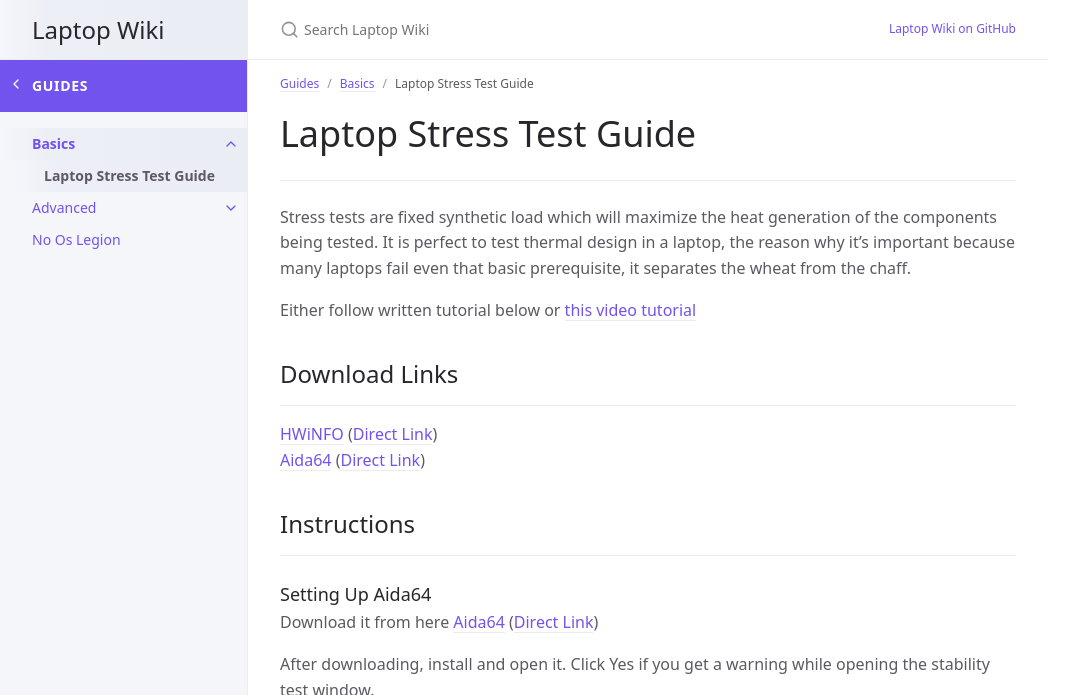
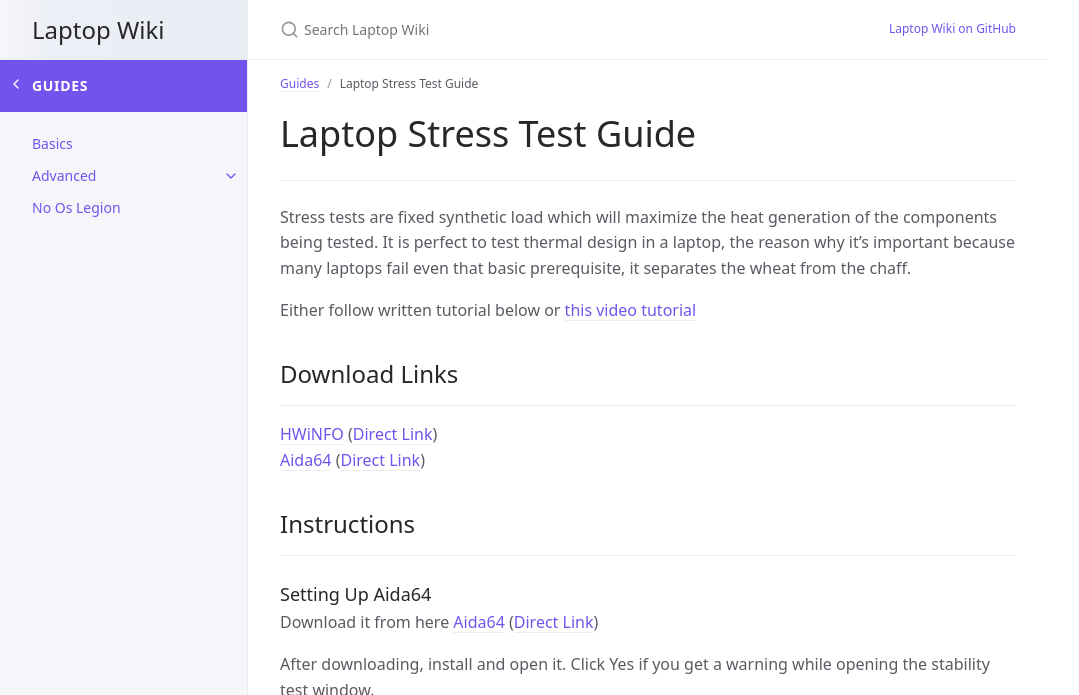
Before and after one commit to laptopwiki/laptopwiki.github.io, a Jekyll site: the page built from _guides/basics/getting-started/stress-test.md, in a window 1280 px wide and 900 px high, cut to the strip 0-695 px from the top of the window. Shown: the whole strip, without its empty margins (0-1079 px from the left). Built offline with Jekyll 4.4.1, drawn with Linux system fonts in a browser that asks for light colours; cached includes are drawn as plain includes; part of the change alters nothing that is shown.

Commit message:
updated file location and front end matter

```diff
--- a/_guides/basics/stress-test.md
+++ b/_guides/basics/getting-started/stress-test.md
@@ -1,7 +1,8 @@
 ---
 layout: wiki
-title: Laptop Stress Test Guide
-parent: Basics
+title: "Laptop Stress Test Guide"
+parent: getting-started
+grand parent: basics
 contributors: ["basmal","nonkerdoob"]
 ---
 
```
